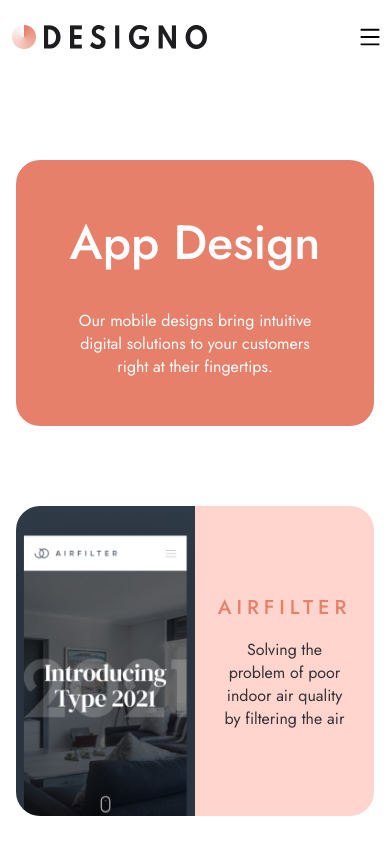
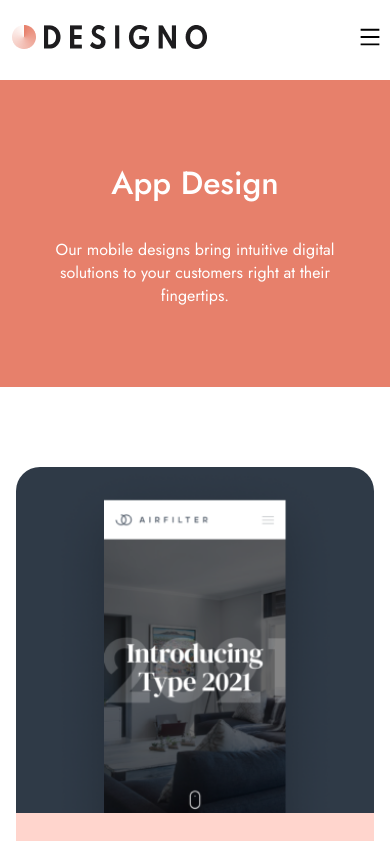
Before and after one commit to DanyloOhurtsov/Designo, a React (Create React App) app: page /catalog/appDesign in a window 390 px wide. Shown: the top 841 px of the page. Built offline with nearby package versions, Linux system fonts and the light colour scheme; the HTML template or start-up script is replaced by a standard one.

Commit message:
CatalogPage | Mobile apaptation
Changes:
- add Mobile view for CatalogPage

```diff
--- a/src/pages/CatalogPage/catalogPage.module.scss
+++ b/src/pages/CatalogPage/catalogPage.module.scss
@@ -105,3 +105,37 @@
         }
     }
 }
+
+// MOBILE 475px
+@media screen and (max-width: 475px) {
+    .catalogPage {
+        max-width: none;
+        width: 100%;
+        margin-top: 0;
+        padding: 0;
+        .titleSection {
+            padding: 80px 24px;
+            border-radius: 0;
+            .title1Catalog {
+                font-size: $size_32;
+                max-width: none;
+            }
+        }
+        .cardsSections {
+            padding: 0 16px;
+            .cardCatalog {
+                width: 100%;
+                height: 478px;
+                flex-direction: column;
+                .imageCard {
+                    height: 350px;
+                    width: 100%;
+                }
+                .textCard {
+                    width: 100%;
+                    height: 140px;
+                }
+            }
+        }
+    }
+}
```
